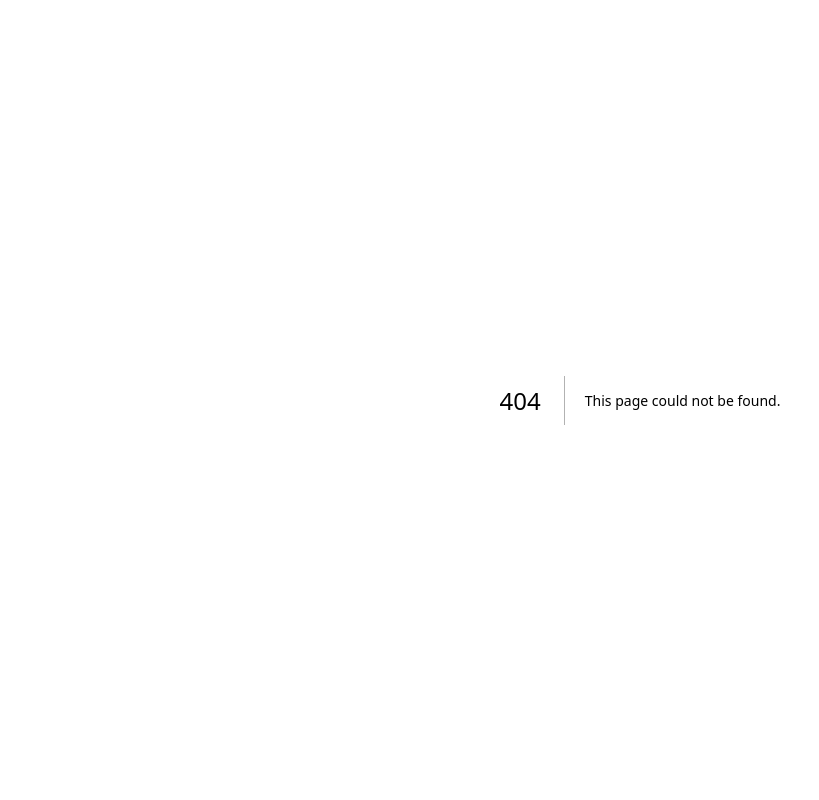
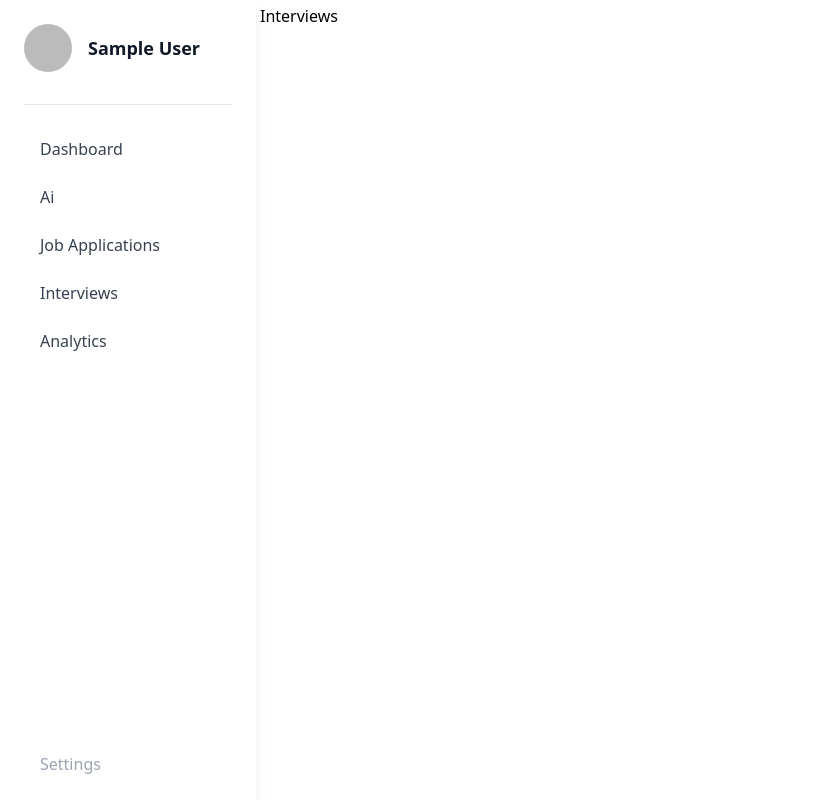
Before and after one commit to vanyanv/jobtracker, a Next.js app: page /dashboard/interviews in a window 1280 px wide. Before the commit this address had no page. Shown: the whole page, without its empty margins (0-819 px from the left). Built offline with nearby package versions, Linux system fonts and the light colour scheme; no server answers; sample sign-in values are in the browser's storage.

Commit message:
created interview page route

```diff
--- /dev/null
+++ b/app/dashboard/interviews/page.tsx
@@ -0,0 +1,5 @@
+import React from 'react';
+
+export default function page() {
+  return <div>Interviews</div>;
+}
```
